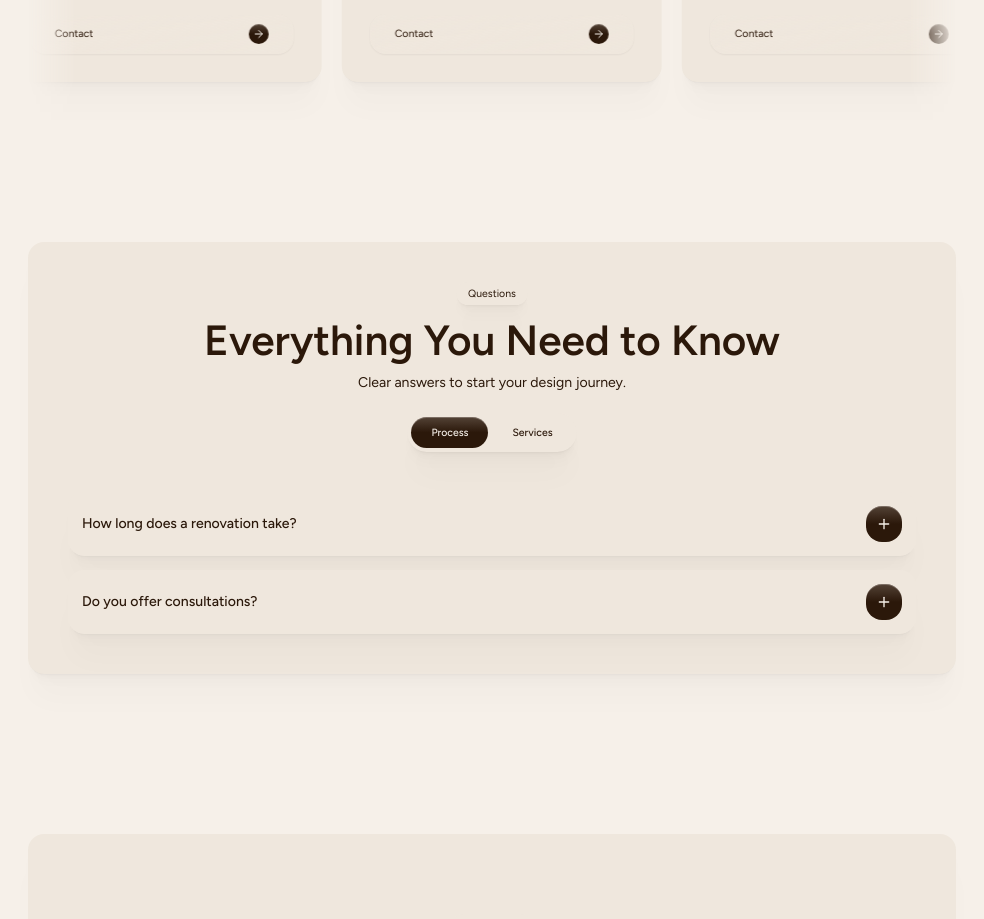
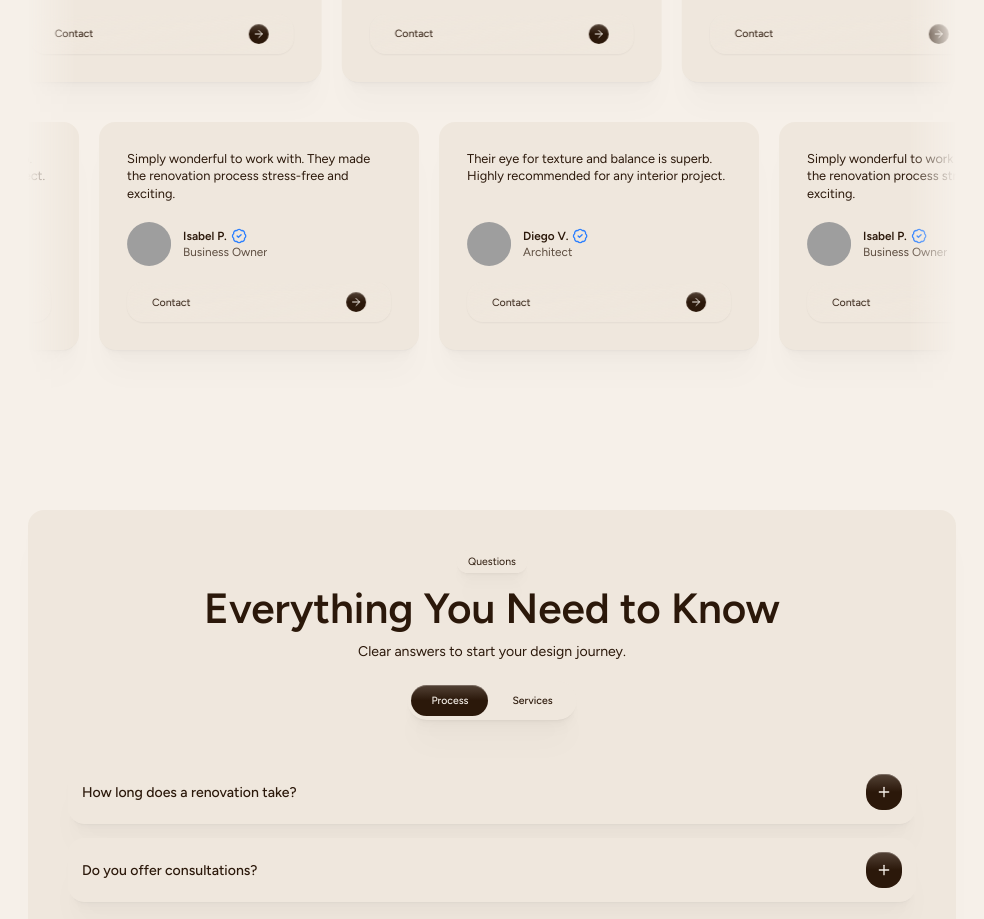
Before and after one commit to dmytro-webild/9895fff6-7c8d-4008-ae16-6d340aab1dbe, a React (Vite) app: page / in a window 1280 px wide. Shown: the part 5569-6488 px from the top of the page, without its empty margins (148-1132 px from the left). Built offline with nearby package versions, Linux system fonts and the light colour scheme; grey boxes are pictures that could not be loaded; a web font is replaced by a local one.

Commit message:
Bob AI: Added a third carousel of testimonial cards to the testimoni

```diff
--- a/src/pages/HomePage/sections/Testimonials.tsx
+++ b/src/pages/HomePage/sections/Testimonials.tsx
@@ -280,6 +280,34 @@ const TestimonialsInline = () => {
               ))}
             </div>
           </div>
+
+          <div className="overflow-hidden mask-fade-x">
+            <div className="flex w-max animate-marquee-horizontal mb-10 hover:[animation-play-state:paused]" style={{ animationDuration: "35s" }}>
+              {[...bottomRow, ...bottomRow, ...bottomRow, ...bottomRow].map((testimonial, index) => (
+                <div key={`third-${index}`} className="flex flex-col justify-between gap-4 xl:gap-5 2xl:gap-6 shrink-0 w-72 md:w-80 mr-5 p-6 xl:p-7 2xl:p-8 rounded card">
+                    <p className="text-lg leading-snug line-clamp-3">{testimonial.quote}</p>
+
+                    <div className="flex flex-col gap-4">
+                      <div className="flex items-center gap-3">
+                        <ImageOrVideo
+                          imageSrc={testimonial.imageSrc}
+                          videoSrc={testimonial.videoSrc}
+                          className="size-10 md:size-11 2xl:size-12 rounded-full object-cover"
+                        />
+                        <div className="flex flex-col min-w-0">
+                          <div className="flex items-center gap-1">
+                            <span className="text-base text-foreground font-semibold leading-snug truncate">{testimonial.name}</span>
+                            <BadgeCheck className="size-4 text-blue-500 shrink-0" />
+                          </div>
+                          <span className="text-base text-foreground/75 leading-snug truncate">{testimonial.role}</span>
+                        </div>
+                      </div>
+                      <Button text="Contact" variant="secondary" className="w-full py-2 text-sm" />
+                    </div>
+                </div>
+              ))}
+            </div>
+          </div>
         </ScrollReveal>
       </div>
     </section>
```
